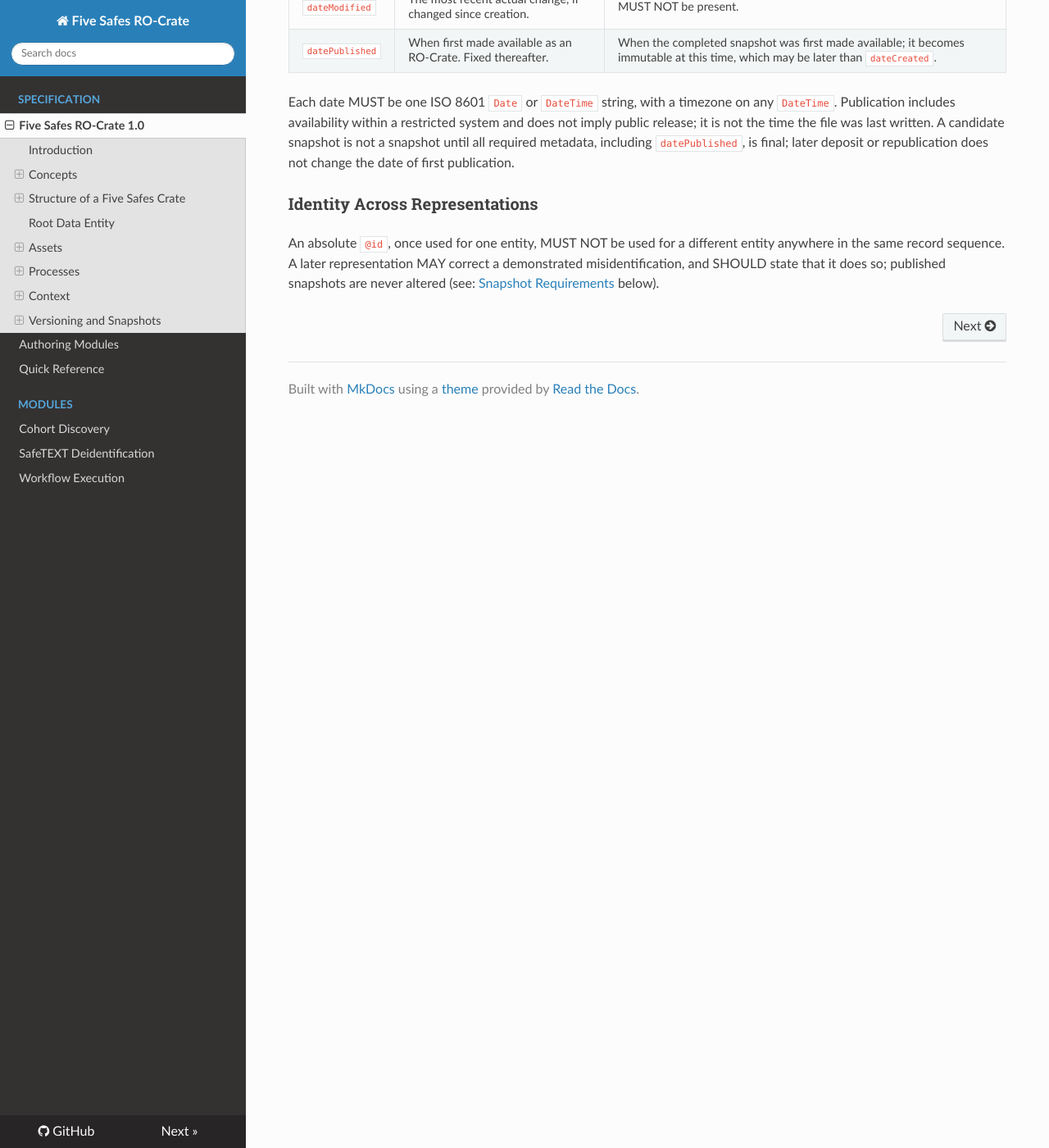
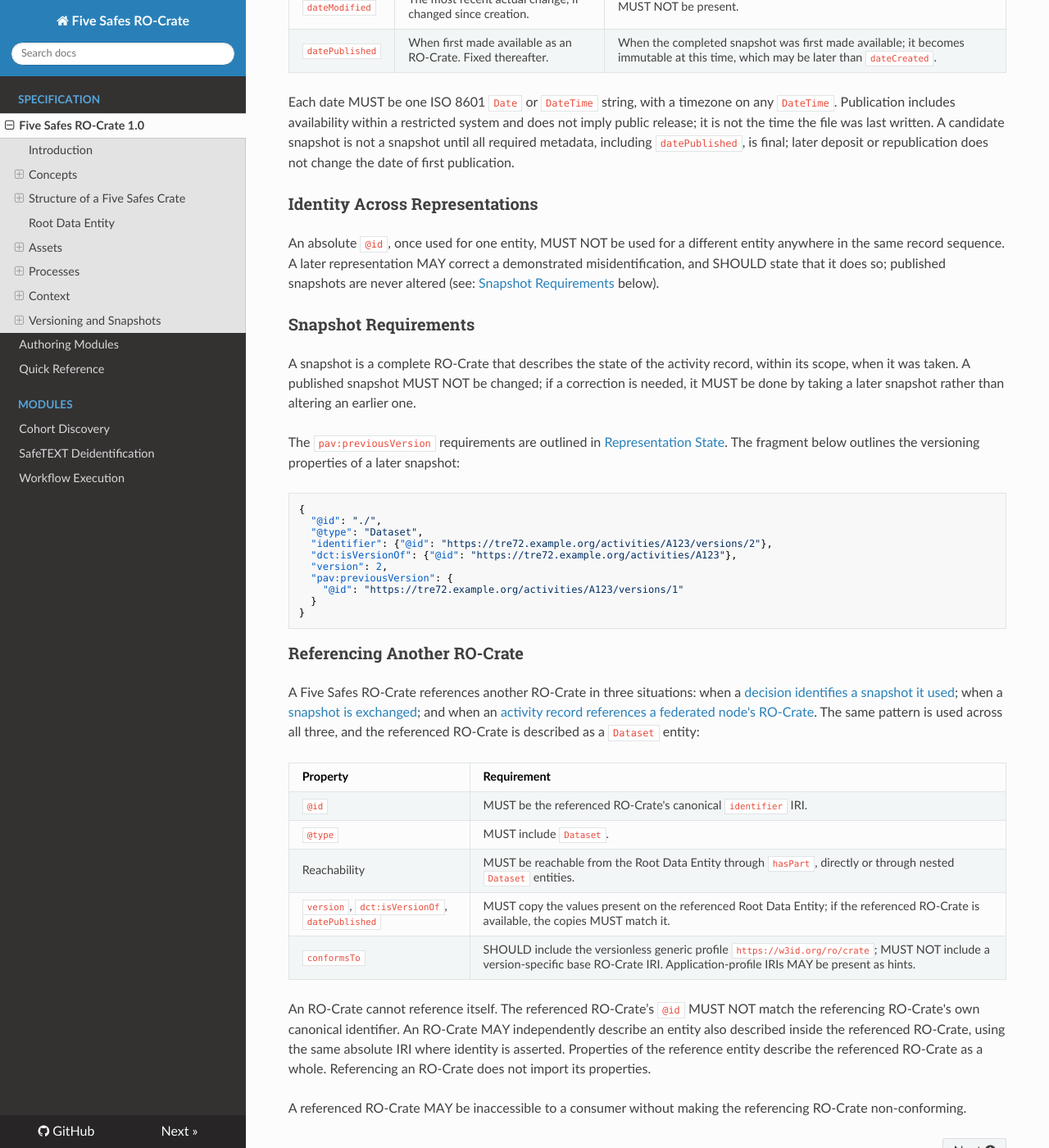
Before and after one commit to eScienceLab/Five-Safes-RO-Crate, an MkDocs documentation site: the page built from docs/index.md, in a window 1280 px wide and 1400 px high, scrolled down 21566 px. Shown: the whole window at 82% size. Built offline with MkDocs 1.6.1, drawn with Linux system fonts in a browser that asks for light colours; nearby versions of some CDN libraries; some of the changed text lies outside the part shown.

Commit message:
docs: referencing another RO-Crate

````diff
--- a/docs/index.md
+++ b/docs/index.md
@@ -194,7 +194,7 @@ The following is a complete, minimal conforming working record of a feasibility
 }
 ```
 
-To publish a snapshot, a producer copies the working record and changes the Root Data Entity: `identifier` becomes the snapshot's own IRI, such as `.../activities/A123/versions/1` for the first; `version` is added with the matching integer, and `dateCreated` is set to when the snapshot was taken. Any `dateModified` is removed; and `datePublished` is set to when the snapshot was made available. If the Root Data Entity has an absolute `@id`, it MUST be changed to an absolute IRI identifying the snapshot, and the metadata descriptor's `about` MUST be changed to match (see [Versioning and Snapshots](#versioning-and-snapshots)).
+To publish a snapshot, a producer copies the working record and changes the Root Data Entity: `identifier` becomes the snapshot's own IRI, such as `.../activities/A123/versions/1` for the first; `version` is added with the matching integer, and `dateCreated` is set to when the snapshot was taken. Any `dateModified` is removed; and `datePublished` is set to when the snapshot was made available. If the Root Data Entity has an absolute `@id`, it MUST be changed to an absolute IRI identifying the snapshot, and the metadata descriptor's `about` changes with it (see: [Versioning and Snapshots](#versioning-and-snapshots)).
 
 ## Root Data Entity
 
@@ -212,8 +212,8 @@ Alongside the properties RO-Crate requires of any Root Data Entity, this profile
 | `@id` | MUST | Identifies the Root Data Entity. The metadata descriptor's `about` MUST use exactly the same value. |
 | `@type` | MUST | `Dataset`, or an array containing `Dataset`. |
 | `conformsTo` | MUST | This profile's IRI and the IRI of each declared module; other application profiles MAY be present. Each profile IRI MUST also be described by a contextual entity. See: [Conformance and Modules](#conformance-and-modules). |
-| `identifier` | MUST, exactly one | The canonical RO-Crate identifier: an absolute IRI in `{"@id": "..."}` form not identifying a [`PropertyValue`](#record-and-ro-crate-identifiers). |
-| `dct:isVersionOf` | MUST, exactly one | The activity record identifier, an absolute IRI. |
+| `identifier` | MUST, exactly one | The canonical RO-Crate identifier. See: [Record and RO-Crate Identifiers](#record-and-ro-crate-identifiers). |
+| `dct:isVersionOf` | MUST, exactly one | The activity record identifier. See: [Record and RO-Crate Identifiers](#record-and-ro-crate-identifiers). |
 | `name` | MUST | Names the activity record. |
 | `description` | MUST | Describes the work the activity record covers. |
 | `dateCreated` | MUST, exactly one | When this representation was created. |
@@ -250,13 +250,13 @@ An asset representing a file or dataset MUST be a data entity that is reachable
 
 An asset SHOULD carry `name`. A versioned asset such as a protocol, software, or a released extract SHOULD carry `version` as text, using the label the asset already has. Software a process used is a contextual entity, and SHOULD be recorded as the `instrument` of the process that used it.
 
-A data entity represented by reference has an absolute IRI as its `@id`, is listed under `hasPart`, and MUST NOT also use a relative path as though it were a contained file. A referenced RO-Crate follows [the referenced-RO-Crate pattern](#the-referenced-ro-crate-pattern).
+A data entity represented by reference has an absolute IRI as its `@id`, is listed under `hasPart`, and MUST NOT also use a relative path as though it were a contained file. A referenced RO-Crate follows [Referencing Another RO-Crate](#referencing-another-ro-crate).
 
 Whilst governance determines whether a payload is included, an asset only referred to is still a first-class asset that processes name in the ordinary way.
 
 ### Referencing Assets from Processes
 
-A process refers to the assets it acted on with `object`, `result`, and `instrument`, and to the artefacts it referred to as evidence with `prov:used`. A file or directory held in this RO-Crate MAY be referenced directly by its relative path.
+A process refers to the assets it acted on with `object`, `result`, and `instrument`, and to the artefacts it referred to as provenance with `prov:used`. A file or directory held in this RO-Crate MAY be referenced directly by its relative path.
 
 !!! note
     A relative path always means the copy inside the containing RO-Crate. The same path in a snapshot identifies that snapshot's own copy.
@@ -502,9 +502,9 @@ The Action’s `actionStatus`, `startTime`, and `endTime` apply to every listed
 
 #### Transferred Snapshots
 
-An exchange's `object` identifies a snapshot only where the complete snapshot RO-Crate was itself transferred. By the end of a completed exchange the transferred asset MUST satisfy the [snapshot requirements](#snapshot-requirements) and [have been published](#representation-dates) (that is, made available as an immutable RO-Crate); first publication may occur during the exchange.
+An exchange's `object` identifies a snapshot only where the complete snapshot RO-Crate was itself transferred; the snapshot is referenced as described in [Referencing Another RO-Crate](#referencing-another-ro-crate). By the end of a completed exchange the transferred asset MUST satisfy the [snapshot requirements](#snapshot-requirements) and [have been published](#representation-dates) (that is, made available as an immutable RO-Crate); first publication may occur during the exchange.
 
-The snapshot's `datePublished` MUST NOT be later than the exchange's `endTime`, and the transferred snapshot's canonical identifier MUST NOT equal that of the RO-Crate describing the exchange. A later snapshot that records the exchange MUST NOT be identified as its `object`.
+The snapshot's `datePublished` MUST NOT be later than the exchange's `endTime`. A later snapshot that records the exchange MUST NOT be identified as its `object`.
 
 #### Correlating Dispatch and Receipt
 
@@ -562,21 +562,21 @@ The two Actions MAY share an `object` IRI where they concern the same asset and
 ]
 ```
 
-### Decision Subjects and Evidence
+### Decision Subjects and Provenance
 
-The subject of a decision, the request it answers, and the evidence it used are different relationships.
+The subject of a decision, the request it answers, and what it used are different relationships.
 
 | Property | Meaning |
 |---|---|
 | `object` | What was decided upon. Every decision MUST have at least one. |
 | `prov:wasInformedBy` | An earlier process that informed the decision, including the request being answered. |
-| `prov:used` | Evidence the decision activity actually used. |
+| `prov:used` | What the decision activity actually used. |
 
 An `AuthorizeAction` or `RejectAction` answering an `AskAction` MUST have exactly one `object` (the exact submitted plan version) and MUST identify that `AskAction` with `prov:wasInformedBy`. Any other decision identifies whatever it decided upon as its `object`.
 
-A decision MAY identify a snapshot with `prov:used` only if the snapshot existed and was actually used in reaching it; one that merely existed, was created afterwards, or later records the decision MUST NOT be identified, and where no snapshot was used its absence does not make the decision incomplete. A snapshot under `prov:used` is referenced under [the referenced-RO-Crate pattern](#the-referenced-ro-crate-pattern) and MUST already have been published when the decision ended: where both values are timezone-qualified times from a known common or synchronised clock, the snapshot's `datePublished` MUST NOT be later than the decision's `endTime`. A module MAY require decisions of a kind it defines to identify pre-existing snapshots.
+A decision MAY identify a snapshot with `prov:used` only if the snapshot existed and was actually used in reaching it; one that merely existed, was created afterwards, or later records the decision MUST NOT be identified, and where no snapshot was used its absence does not make the decision incomplete. A snapshot under `prov:used` is referenced as described in [Referencing Another RO-Crate](#referencing-another-ro-crate) and MUST already have been published when the decision ended: where both values are timezone-qualified times from a known common or synchronised clock, the snapshot's `datePublished` MUST NOT be later than the decision's `endTime`. A module MAY require decisions of a kind it defines to identify pre-existing snapshots.
 
-The following fragment records an approval that used snapshot version 1 as evidence; the containing Root Data Entity also lists the decision under `mentions` and the referenced snapshot under `hasPart`.
+The following fragment records an approval that used snapshot version 1; the containing Root Data Entity also lists the decision under `mentions` and the referenced snapshot under `hasPart`.
 
 ```json
 [
@@ -685,7 +685,7 @@ A TRE node is a participating organisational unit. A process identifies the node
 
 ### Agreements and Policies
 
-An exact agreement or policy version is a `CreativeWork` with an absolute `@id`, and is both an asset and context. A copy held in the RO-Crate is a separate `File` linked with `encodesCreativeWork` (see: [Packaged Copies of Identified Assets](#packaged-copies-of-identified-assets)). An agreement that helped the agent perform a process MAY be its `instrument`; one a process actually used as evidence MAY appear under `prov:used`. Neither property means merely that the agreement applied to or authorised the activity.
+An exact agreement or policy version is a `CreativeWork` with an absolute `@id`, and is both an asset and context. A copy held in the RO-Crate is a separate `File` linked with `encodesCreativeWork` (see: [Packaged Copies of Identified Assets](#packaged-copies-of-identified-assets)). An agreement that helped the agent perform a process MAY be its `instrument`; one a process actually drew on MAY appear under `prov:used`. Neither property means merely that the agreement applied to or authorised the activity.
 
 Where the kind of agreement matters, it SHOULD be given with `additionalType` referring to a published term.
 
@@ -766,7 +766,7 @@ Across one activity record, each snapshot MUST have a different positive integer
 
 If an imported history cannot be represented under this specification, the producer must mint a new record identifier, and the new activity record's snapshots begin at version `1`. The imported artefacts are not changed, and the new activity record can describe or reference them as they stand. Do not use dates to infer whether an RO-Crate is a working record or a snapshot.
 
-On the Root Data Entity, `version` is the integer ordinal this profile assigns. An entity referencing another RO-Crate copies the integer found on that RO-Crate’s own Root Data Entity (see: [the referenced-RO-Crate pattern](#the-referenced-ro-crate-pattern)). Anywhere else, `version` is ordinary text, and records a label assigned outside this profile, such as a software version (e.g., `"4.2.1"`), or an agreement (e.g., `"3b"`).
+On the Root Data Entity, `version` is the integer ordinal this profile assigns. An entity referencing another RO-Crate copies the integer found on that RO-Crate’s own Root Data Entity (see: [Referencing Another RO-Crate](#referencing-another-ro-crate)). Anywhere else, `version` is ordinary text, and records a label assigned outside this profile, such as a software version (e.g., `"4.2.1"`), or an agreement (e.g., `"3b"`).
 
 !!! note "Why integers?"
     JSON parsers read `1.10` as `1.1`, and versions as text would instead require this profile to prescribe how strings such as `"1.10"` and `"1.9"` are ordered. A snapshot's version is an ordinal, not a measure of how much changed. A parallel is Zenodo's deposit versions, which only determine which state is later.
@@ -786,3 +786,38 @@ Each date MUST be one ISO 8601 `Date` or `DateTime` string, with a timezone on a
 ### Identity Across Representations
 
 An absolute `@id`, once used for one entity, MUST NOT be used for a different entity anywhere in the same record sequence. A later representation MAY correct a demonstrated misidentification, and SHOULD state that it does so; published snapshots are never altered (see: [Snapshot Requirements](#snapshot-requirements) below).
+
+### Snapshot Requirements
+
+A snapshot is a complete RO-Crate that describes the state of the activity record, within its scope, when it was taken. A published snapshot MUST NOT be changed; if a correction is needed, it MUST be done by taking a later snapshot rather than altering an earlier one.
+
+The `pav:previousVersion` requirements are outlined in [Representation State](#representation-state). The fragment below outlines the versioning properties of a later snapshot:
+
+```json
+{
+  "@id": "./",
+  "@type": "Dataset",
+  "identifier": {"@id": "https://tre72.example.org/activities/A123/versions/2"},
+  "dct:isVersionOf": {"@id": "https://tre72.example.org/activities/A123"},
+  "version": 2,
+  "pav:previousVersion": {
+    "@id": "https://tre72.example.org/activities/A123/versions/1"
+  }
+}
+```
+
+### Referencing Another RO-Crate
+
+A Five Safes RO-Crate references another RO-Crate in three situations: when a [decision identifies a snapshot it used](#decision-subjects-and-provenance); when a [snapshot is exchanged](#transferred-snapshots); and when an [activity record references a federated node's RO-Crate](#node-provenance-ro-crates). The same pattern is used across all three, and the referenced RO-Crate is described as a `Dataset` entity:
+
+| Property | Requirement |
+|---|---|
+| `@id` | MUST be the referenced RO-Crate's canonical `identifier` IRI. |
+| `@type` | MUST include `Dataset`. |
+| Reachability | MUST be reachable from the Root Data Entity through `hasPart`, directly or through nested `Dataset` entities. |
+| `version`, `dct:isVersionOf`, `datePublished` | MUST copy the values present on the referenced Root Data Entity; if the referenced RO-Crate is available, the copies MUST match it. |
+| `conformsTo` | SHOULD include the versionless generic profile `https://w3id.org/ro/crate`; MUST NOT include a version-specific base RO-Crate IRI. Application-profile IRIs MAY be present as hints. |
+
+An RO-Crate cannot reference itself. The referenced RO-Crate’s `@id` MUST NOT match the referencing RO-Crate's own canonical identifier. An RO-Crate MAY independently describe an entity also described inside the referenced RO-Crate, using the same absolute IRI where identity is asserted. Properties of the reference entity describe the referenced RO-Crate as a whole. Referencing an RO-Crate does not import its properties.
+
+A referenced RO-Crate MAY be inaccessible to a consumer without making the referencing RO-Crate non-conforming.
````
Also changed, not shown: other parts of docs/index.md (+2 -2 lines).
